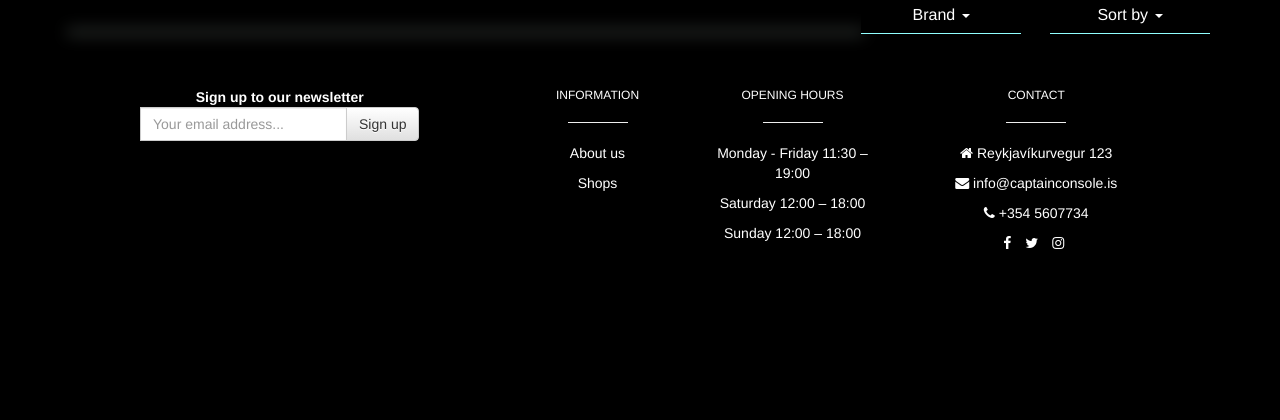
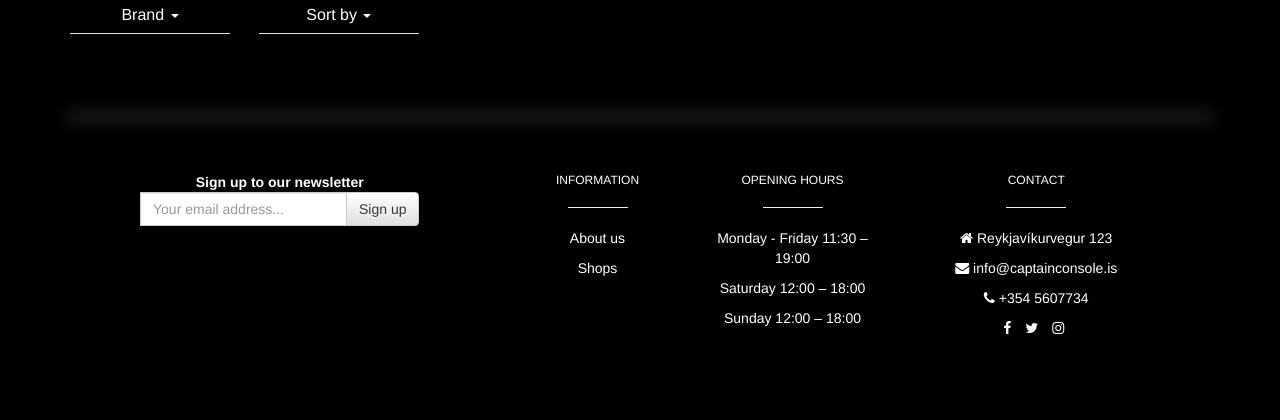
Before and after one commit to gunnsa/captain_console_55, a Django app: page /products/ in a window 1280 px wide. Shown: the part 328-748 px from the top of the page. Run offline with Django 3.2, Linux system fonts and the light colour scheme; data that the repository does not hold is empty; some libraries are stand-ins or nearby versions.

Commit message:
Update drop_down.css

```diff
--- a/static/css/drop_down.css
+++ b/static/css/drop_down.css
@@ -1,6 +1,4 @@
-.both-drop-down {
-    float: right;
-}
+
 
 
 /* Dropdown Button */
```
